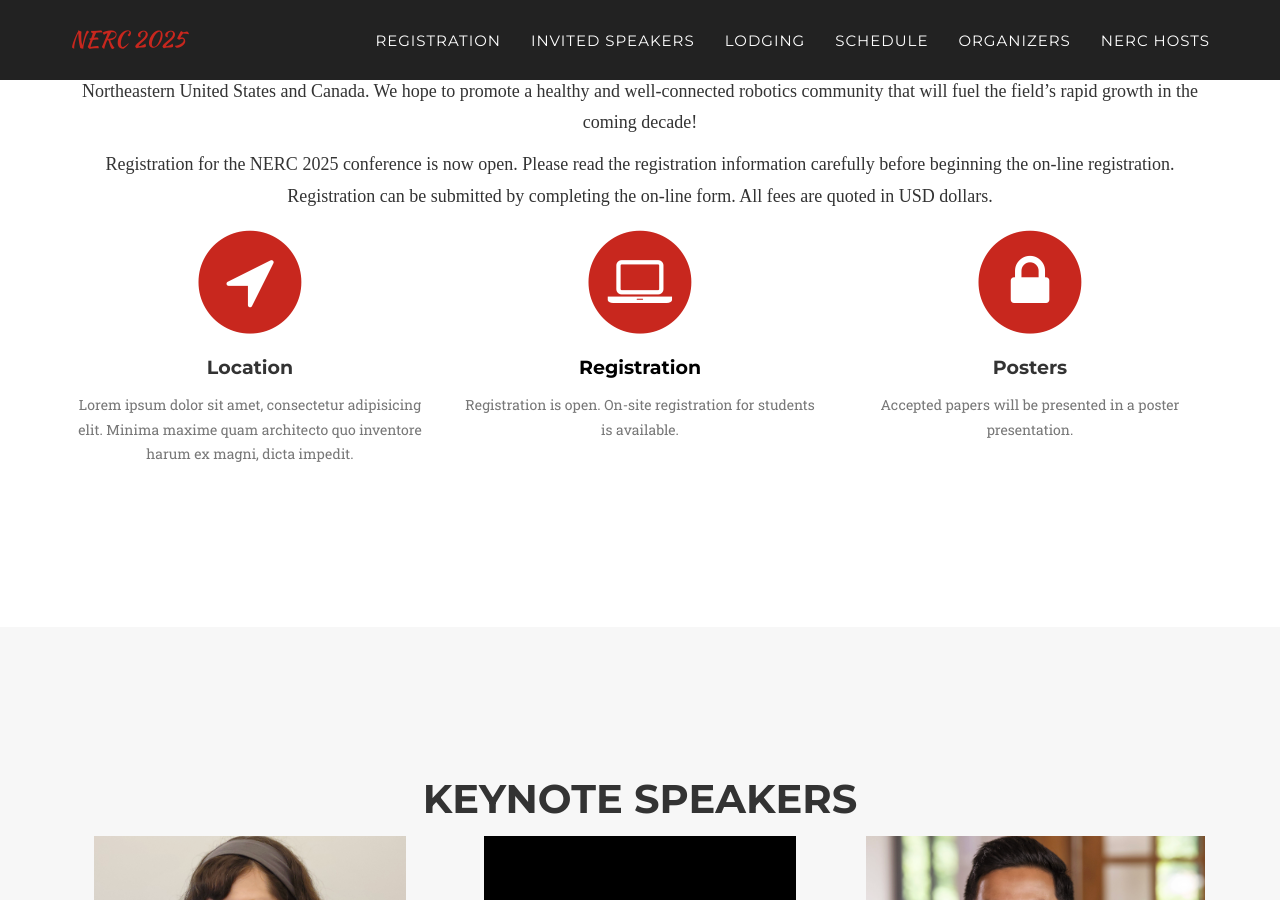
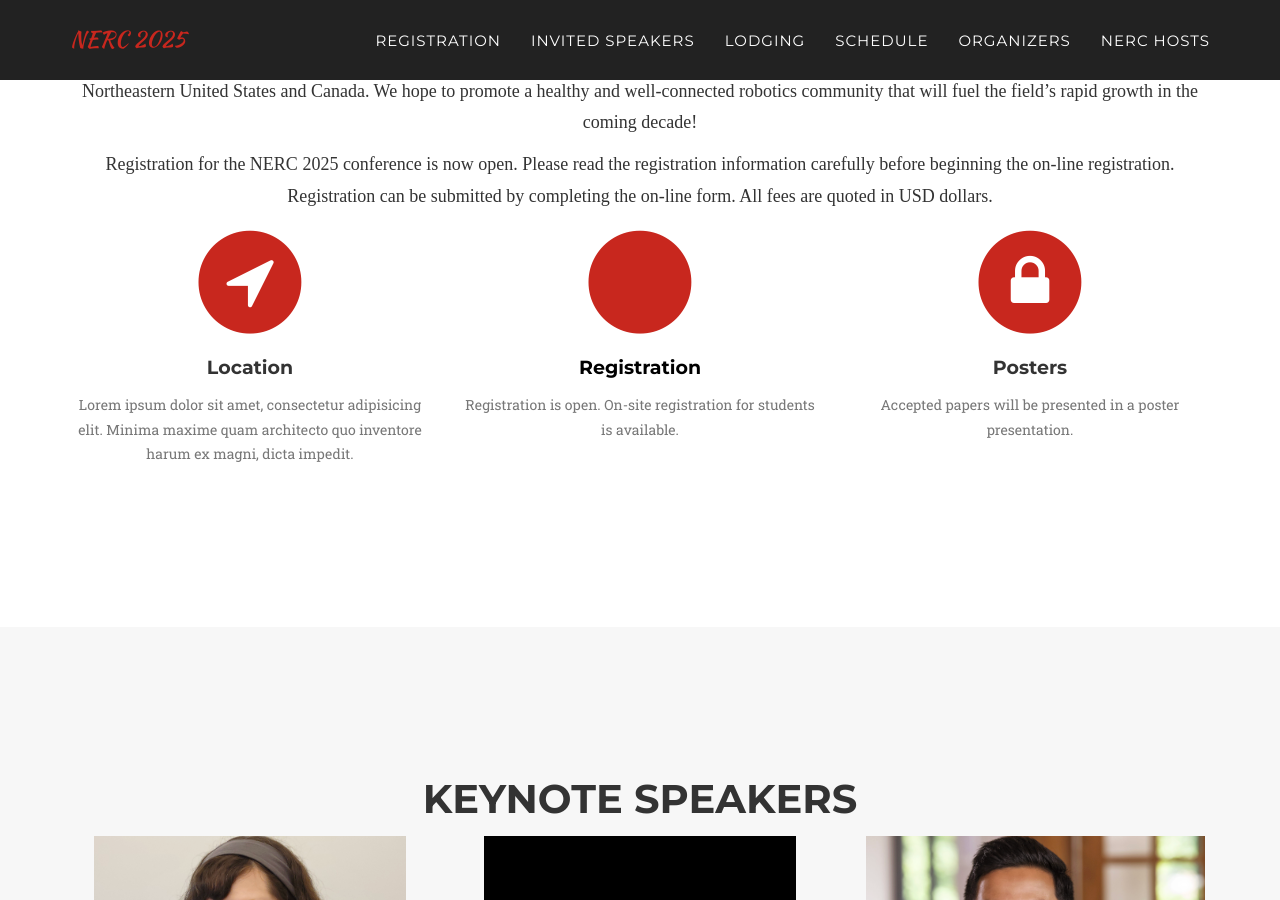
Before and after one commit to Cornell-Tech-AIRLab/cornell2025.nerc.io, a Jekyll site: the page built from index.html, in a window 1280 px wide and 900 px high, scrolled down 930 px. Built offline with Jekyll 4.4.1, drawn with Linux system fonts in a browser that asks for light colours; some web fonts are replaced.

Commit message:
testing reg icon

```diff
--- a/_includes/registration.html
+++ b/_includes/registration.html
@@ -24,7 +24,8 @@
       <div class="col-md-4">
         <span class="fa-stack fa-4x">
           <i class="fa fa-circle fa-stack-2x text-primary"></i>
-          <i class="fa fa-laptop fa-stack-1x fa-inverse"></i>
+          <!-- <i class="fa fa-laptop fa-stack-1x fa-inverse"></i> -->
+          <i class="fa fa-address-card-o fa-stack-1x fa-inverse"></i>
         </span>
         <h4 style="color:black;" class="registration-heading"><a style="color:black;" href="https://events.ces.scl.cornell.edu/NERC">Registration</a></h4>
         <p class="text-muted">Registration is open. On-site registration for students is available.</p>
```
